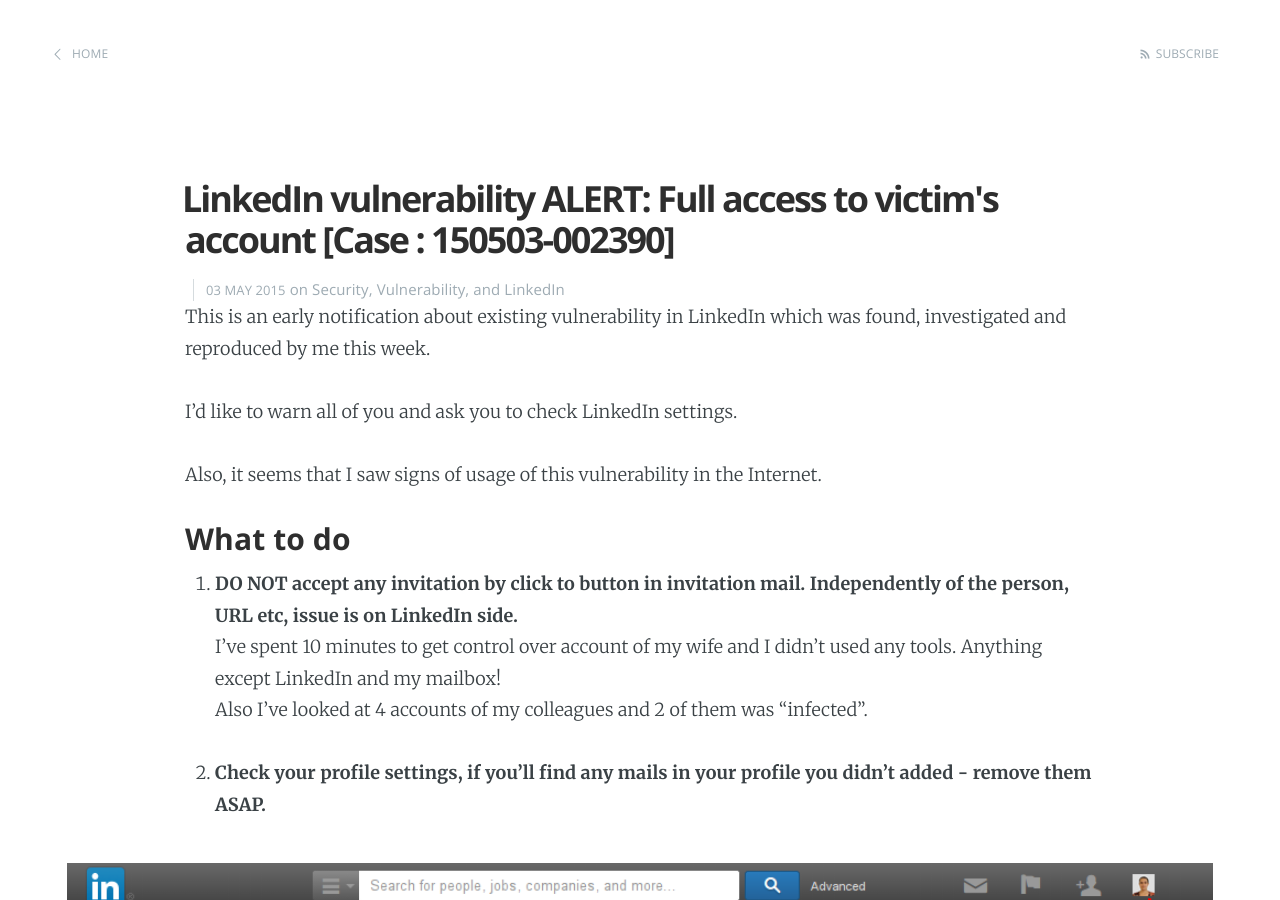
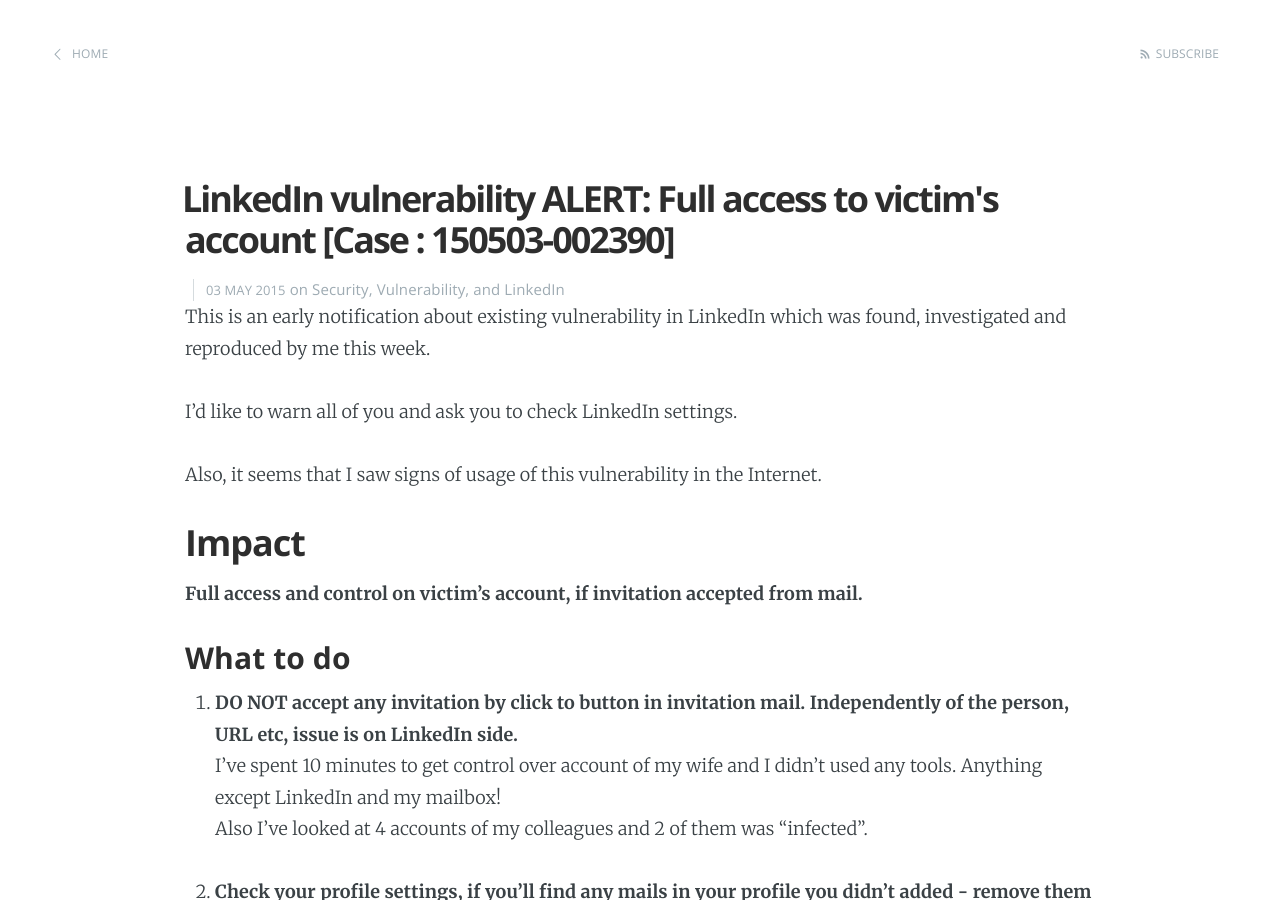
Before and after one commit to alikthename/sotnikdv.github.io, a Jekyll site: the page built from _posts/2015-05-03-linkedin-under-attack.markdown, in a window 1280 px wide and 900 px high. Built offline with Jekyll 4.4.1, drawn with Linux system fonts in a browser that asks for light colours; Markdown is read by kramdown in place of the engine named in the settings; comment, search, counter and statistics services are not loaded.

Commit message:
Impact added to LinkedIn hack article

```diff
--- a/_posts/2015-05-03-linkedin-under-attack.markdown
+++ b/_posts/2015-05-03-linkedin-under-attack.markdown
@@ -11,6 +11,10 @@ This is an early notification about existing vulnerability in LinkedIn which was
 I'd like to warn all of you and ask you to check LinkedIn settings.
 
 Also, it seems that I saw signs of usage of this vulnerability in the Internet.
+
+## Impact
+
+**Full access and control on victim's account, if invitation accepted from mail.**
 
 ### What to do
 
```
